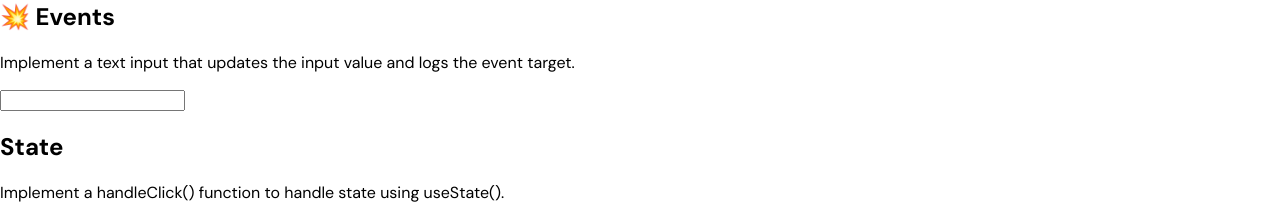
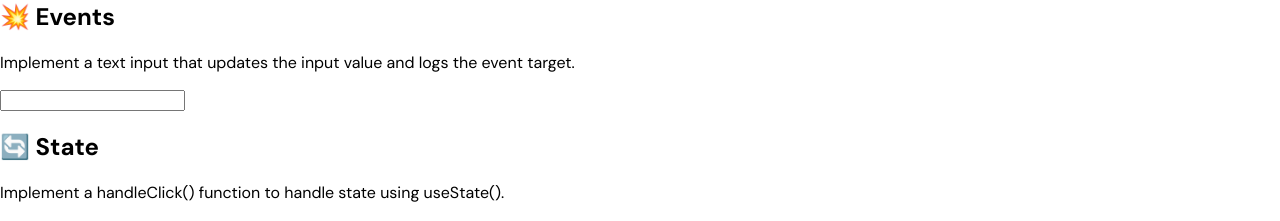
Before and after one commit to caoviv/Fireship.io-React-Challenges, a React (Create React App) app: page / in a window 1280 px wide. Shown: the part 800-1021 px from the top of the page. Built offline with nearby package versions, Linux system fonts and the light colour scheme.

Commit message:
rename component from IncrementalButton to State

```diff
--- a/src/App.js
+++ b/src/App.js
@@ -4,7 +4,7 @@ import Icon from "./components/Icon";
 import ConditionalRendering from "./components/ConditionalRendering";
 import { useState, useEffect } from "react";
 import Loops from "./components/Loops";
-import IncrementButton from "./components/IncrementButton";
+import State from "./components/State";
 import CountdownTimer from "./components/CountdownTimer";
 import Context from "./components/Context";
 import ErrorBoundary from "./components/ErrorBoundary";
@@ -47,7 +47,7 @@ function App() {
       />
       <Loops />
       <Events />
-      <IncrementButton
+      <State
         prevCount={prevCount}
         count={count}
         onClick={handleIncrement}
--- a/src/components/IncrementButton.jsx
+++ b/src/components/State.jsx
@@ -1,9 +1,9 @@
 //Define a LoadingButton component. The button takes loading state, onClick, and label as props then renders the label or loader depending on the loading state.
 
-function IncrementButton(props) {
+function State(props) {
   return (
     <div>
-      <h2>State</h2>
+      <h2>🔄 State</h2>
       <p>
         Implement a handleClick() function to handle state using useState().
       </p>
@@ -16,4 +16,4 @@ function IncrementButton(props) {
   );
 }
 
-export default IncrementButton;
+export default State;
```
